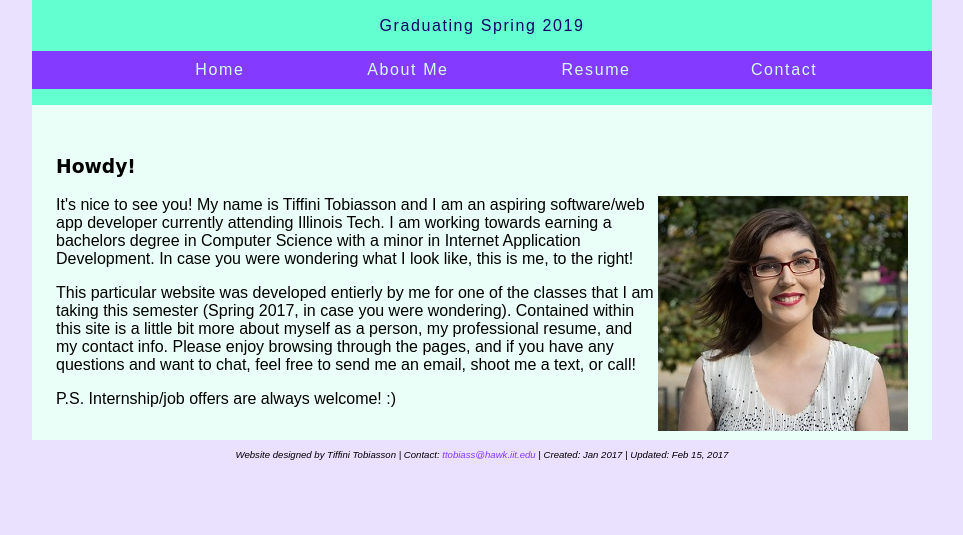
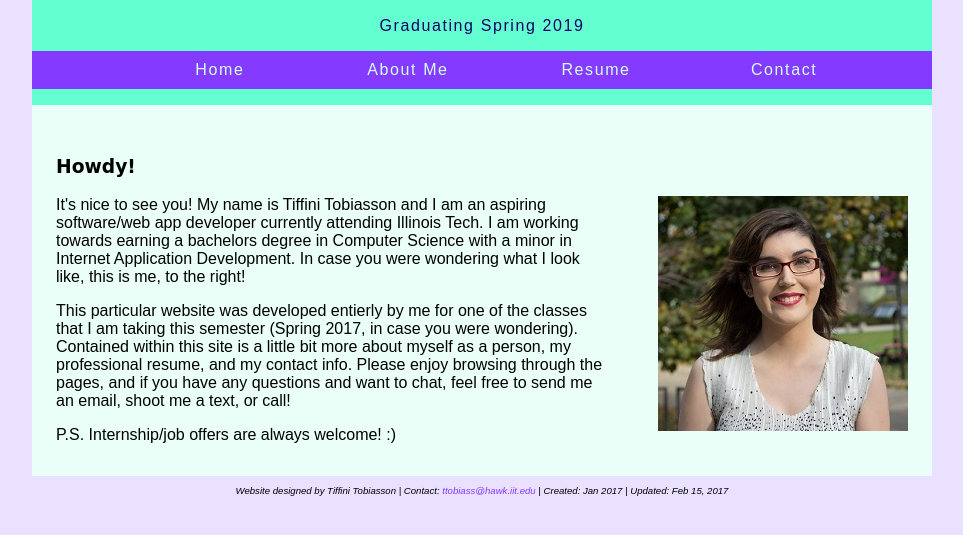
Before and after one commit to ttobiass/ITMD-361-SP17-project2, a plain HTML site: page index.html in a window 1280 px wide. Shown: the part 119-654 px from the top of the page, without its empty margins (158-1121 px from the left). Drawn offline with Linux system fonts and the light colour scheme; a web font is replaced by a local one.

Commit message:
Home text fix

```diff
--- a/screen.css
+++ b/screen.css
@@ -106,6 +106,8 @@ ul li
 	font-family: 'Tillana', cursive;
 }
 
+.homeText { width: 65%; }
+
 /* About Specific */
 .about h2
 {
```
